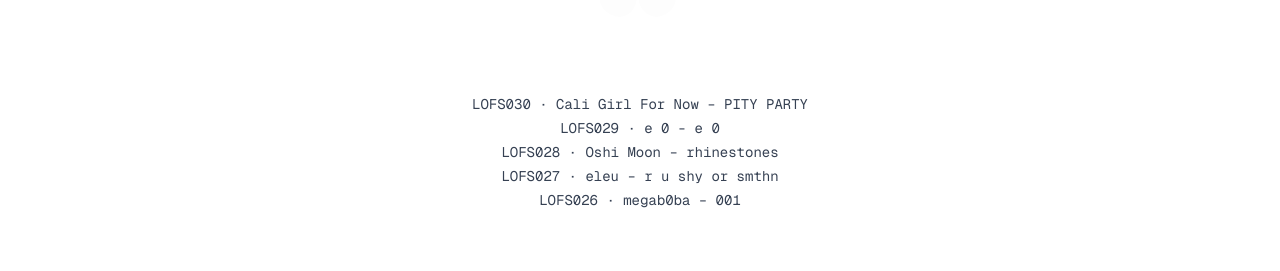
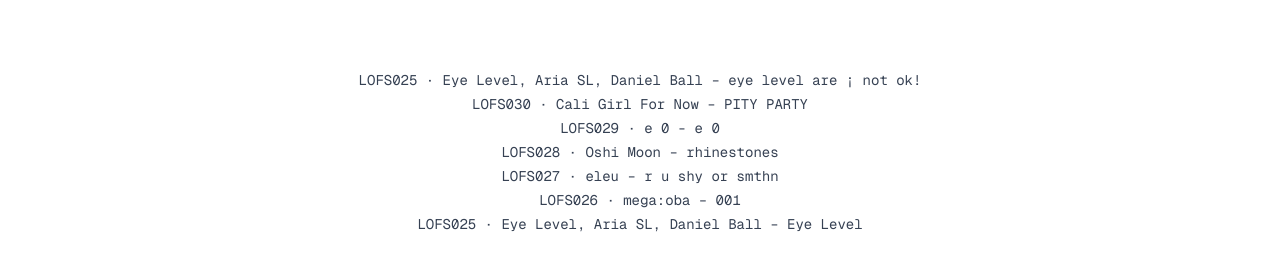
Before and after one commit to lofs-web/lofs-site, a Next.js app: page / in a window 1280 px wide. Shown: the part 363-634 px from the top of the page. Built offline with nearby package versions, Linux system fonts and the light colour scheme.

Commit message:
Force Vercel rebuild for updated tab title

```diff
--- a/src/app/page.client.js
+++ b/src/app/page.client.js
@@ -5,11 +5,13 @@ export default function Home() {
   const [activeImage, setActiveImage] = useState("/pityparty.jpg");
 
   const releases = [
+    { title: "LOFS025 · Eye Level, Aria SL, Daniel Ball – eye level are ¡ not ok! ", img: "/megab0ba.jpg" },
     { title: "LOFS030 · Cali Girl For Now – PITY PARTY", img: "/pityparty.jpg" },
     { title: "LOFS029 · e 0 - e 0", img: "/e0.jpg" },
     { title: "LOFS028 · Oshi Moon – rhinestones", img: "/rhinestones.jpg" },
     { title: "LOFS027 · eleu – r u shy or smthn", img: "/eleu.jpg" },
-    { title: "LOFS026 · megab0ba – 001", img: "/megab0ba.jpg" },
+    { title: "LOFS026 · mega:oba – 001", img: "/megab0ba.jpg" },
+    { title: "LOFS025 · Eye Level, Aria SL, Daniel Ball – Eye Level", img: "/megab0ba.jpg" },
   ];
 
   return (
--- a/src/app/page.js
+++ b/src/app/page.js
@@ -3,3 +3,4 @@ import Home from "./page.client";
 export default function Page() {
   return <Home />;
 }
+// force Vercel rebuild
```
